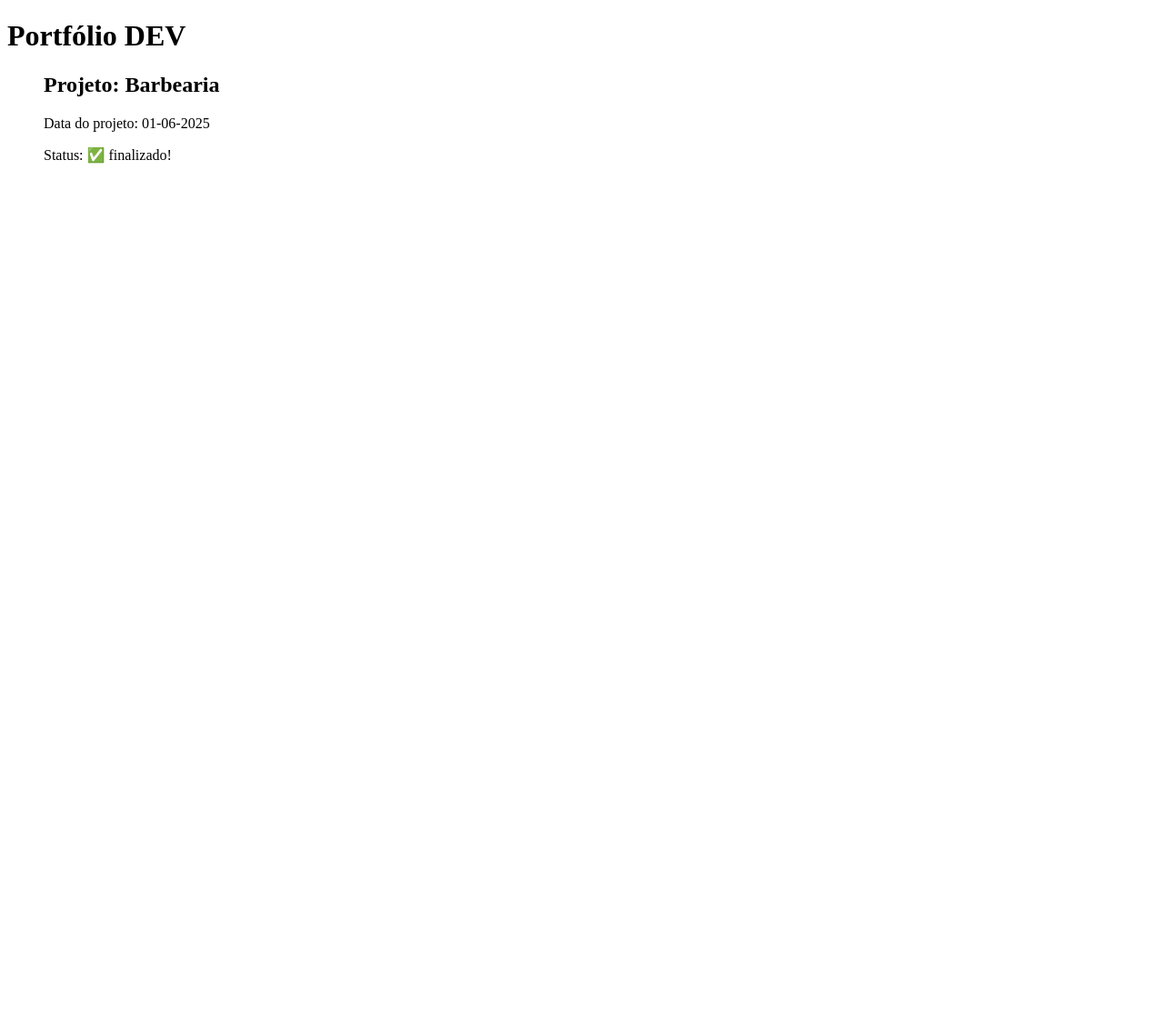
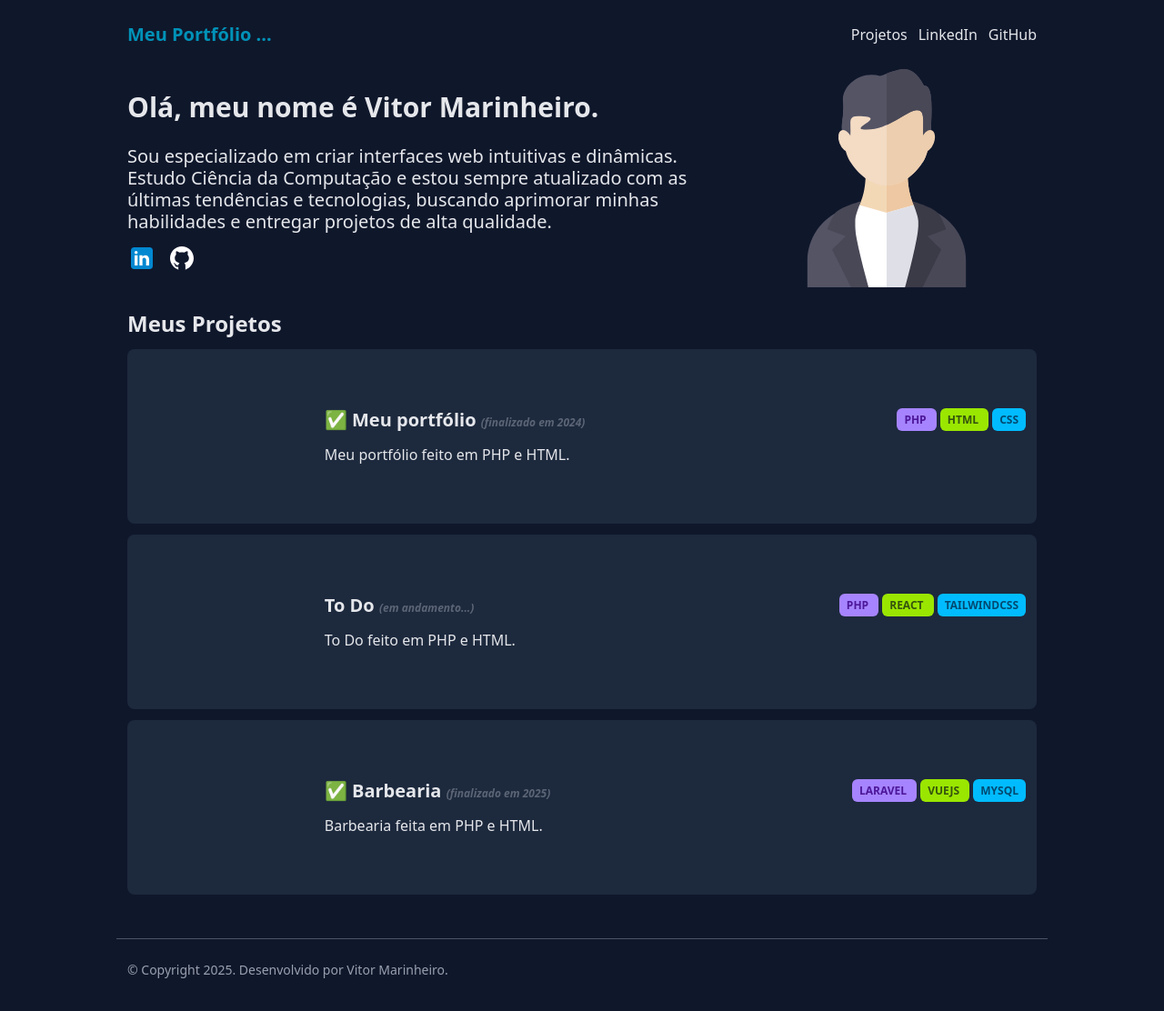
Before and after one commit to vitormarinheiro1/MyPortfolio, a PHP site: page / in a window 1280 px wide. Shown: the whole page at 91% size. Before the commit the page ends 180 px from the top, so only its background shows below. Run offline with PHP 8.4, Linux system fonts and the light colour scheme.

Commit message:
feat: add estilização com tailwind e organizacao do projeto

```diff
--- /dev/null
+++ b/components/footer.php
@@ -0,0 +1,5 @@
+<footer class="mx-auto max-w-screen-lg min-h-20">
+    <div class="border-t border-gray-600 pt-6 px-3 text-gray-400 text-sm">
+        &copy; Copyright <?=date('Y') ?>. Desenvolvido por Vitor Marinheiro.
+    </div>
+</footer>
--- /dev/null
+++ b/components/header.php
@@ -0,0 +1,23 @@
+<?php
+
+$itens = [
+    ['href' => '#projetos', 'texto' => 'Projetos'],
+    ['href' => 'https://www.linkedin.com/in/vitor-marinheiro-590a461ba/', 'texto' => 'LinkedIn'],
+    ['href' => 'https://github.com/vitormarinheiro1', 'texto' => 'GitHub'],
+];
+
+?>
+
+<header class="mx-auto max-w-screen-lg px-3 py-6 flex items-center justify-between">
+    <div class="font-bold text-xl text-cyan-600">
+        Meu Portfólio ...
+    </div>
+
+    <div>
+        <ul class="flex gap-3 font-medium text-gray-200">
+            <?php foreach ($itens as $item): ?>
+                <li><a href="<?= $item['href'] ?>" class="hover:underline"><?= $item['texto'] ?></a></li>
+            <?php endforeach; ?>
+        </ul>
+    </div>
+</header>
--- /dev/null
+++ b/components/hero.php
@@ -0,0 +1,27 @@
+<?php
+
+$itens = [
+    ['href' => 'https://www.linkedin.com/in/vitor-marinheiro-590a461ba/', 'alt' => 'LinkedIn', 'src' => './img/linkedin.svg'],
+    ['href' => 'https://github.com/vitormarinheiro1', 'alt' => 'GitHub', 'src' => './img/github.svg'],
+];
+
+?>
+
+<section class="flex gap-x-3">
+    <!-- Titulo e Descricao -->
+    <div class="w-2/3">
+        <h1 class="text-3xl font-bold">Olá, meu nome é Vitor Marinheiro.</h1>
+        <p class="text-xl leading-6 mt-6">Sou especializado em criar interfaces web intuitivas e dinâmicas. Estudo Ciência da Computação e estou sempre atualizado com as últimas tendências e tecnologias, buscando aprimorar minhas habilidades e entregar projetos de alta qualidade.</p>
+        <p>
+        <ul class="flex gap-3 mt-3">
+            <?php foreach ($itens as $item): ?>
+                <li><a href="<?= $item['href'] ?>" target="_blank"><img class="h-8 hover:animate-bounce" src="<?= $item['src'] ?>" alt="<?= $item['alt'] ?>"></a></li>
+            <?php endforeach; ?>
+        </ul>
+        </p>
+    </div>
+    <!-- Imagem -->
+    <div class="w-1/3 flex items-center justify-center">
+        <img class="h-60 -mt-6 hover:animate-ping" src="./img/avatar.svg" alt="Avatar ">
+    </div>
+</section>
--- /dev/null
+++ b/components/projects.php
@@ -0,0 +1,63 @@
+<?php
+$projects = [
+    [
+        "name" => "Meu portfólio",
+        "description" => "Meu portfólio feito em PHP e HTML.",
+        "finish" => true,
+        "year" => 2024,
+        "stack" => ["PHP", "HTML", "CSS"],
+        "img" => ""
+    ],
+    [
+        "name" => "To Do",
+        "description" => "To Do feito em PHP e HTML.",
+        "finish" => false,
+        "year" => 2024,
+        "stack" => ["PHP", "REACT", "TAILWINDCSS"],
+        "img" => ""
+    ],
+    [
+        "name" => "Barbearia",
+        "description" => "Barbearia feita em PHP e HTML.",
+        "finish" => true,
+        "year" => 2025,
+        "stack" => ["LARAVEL", "VUEJS", "MYSQL"],
+        "img" => ""
+    ],
+];
+?>
+
+<section class="space-y-3 py-6 ">
+    <h2 class="text-2xl font-bold">Meus Projetos</h2>
+    <!-- Projeto -->
+    <?php foreach ($projects as $project): ?>
+        <div class="flex items-center bg-slate-800 rounded-lg p-3 space-x-3">
+            <div class="w-1/5 flex items-center justify-middle">
+                <img src="<?= $project['img'] ?>" class="h-42 rounded-md">
+            </div>
+            <div class="w-4/5 space-y-3">
+                <div class="flex gap-3 justify-between">
+                    <h3 class="font-semibold text-xl">
+                        <?php if ($project['finish']): ?>✅<?php endif; ?>
+                        <?= $project['name'] ?>
+                        <?php if ($project['finish']): ?><span class="text-xs text-gray-400 opacity-50 italic">(finalizado em <?= $project['year'] ?>)</span>
+                        <?php else: ?>
+                            <span class="text-xs text-gray-400 opacity-50 italic">(em andamento...)</span>
+                        <?php endif; ?>
+                    </h3>
+                    <div class="space-x-1">
+                        <?php
+                        $colors = ['violet', 'lime', 'sky', 'rose', 'amber', 'teal', 'purple'];
+                        foreach ($project['stack'] as $posicao => $tech):
+                        ?>
+                        <span class="bg-<?=$colors[$posicao] ?>-400 text-<?=$colors[$posicao] ?>-900 rounded-md px-2 py-1 font-semibold text-xs uppercase">
+                            <?=$tech?>
+                        </span>
+                       <?php endforeach; ?>
+                    </div>
+                </div>
+                <p class="leading-6"><?= $project['description'] ?></p>
+            </div>
+        </div>
+    <?php endforeach; ?>
+</section>
--- a/index.php
+++ b/index.php
@@ -1,108 +1,25 @@
 <!DOCTYPE html>
-<html lang="en">
+<html lang="pt-BR">
 
 <head>
     <meta charset="UTF-8">
     <meta name="viewport" content="width=device-width, initial-scale=1.0">
-    <title>Portfólio DEV</title>
+    <script src="https://unpkg.com/@tailwindcss/browser@4"></script>
+    <title>Meu portfólio</title>
 </head>
 
-<body>
-    <h1>
-        <?php
-        echo "Portfólio DEV";
+<body class="bg-slate-900 text-gray-200">
+    <!-- Header -->
+    <?php include('./components/header.php'); ?>
 
-        $projects = [
-            [
-                "name" => "Meu portfólio",
-                "description" => "Meu portfólio feito em PHP e HTML.",
-                "finish" => true,
-                "dateOfProject" => "24-01-2025",
-            ],
-            [
-                "name" => "To Do",
-                "description" => "To Do feito em PHP e HTML.",
-                "finish" => false,
-                "dateOfProject" => "24-01-2025",
-            ],
-            [
-                "name" => "Barbearia",
-                "description" => "Barbearia feita em PHP e HTML.",
-                "finish" => true,
-                "dateOfProject" => "01-06-2025",
-            ],
-        ];
+    <main class="mx-auto max-w-screen-lg min-h-20 px-3 py-6">
+        <!-- Hero -->
+        <?php include('./components/hero.php'); ?>
+        <!-- Projetos -->
+        <?php include('./components/projects.php'); ?>
+    </main>
 
-        function isProjetoFinalizado($project)
-        {
-
-            if ($project) {
-                return "✅ finalizado!";
-            }
-
-            return "⛔ não finalizado!";
-        }
-
-        function filterProject($projects, $finish = null)
-        {
-            // se for nulo retorna todos os projetos
-            if (is_null($finish)) {
-                return $projects;
-            }
-
-            $filtrados = [];
-
-            // caso meu projeto esteja finalizado eu vou adicionar dentro de filtrados esse projeto
-            foreach ($projects as $project) {
-                if (
-                    $project['finish'] === $finish
-                ) {
-                    // adiciona no array filtrados o projeto
-                    $filtrados[] = $project;
-                }
-            }
-
-            return $filtrados;
-        }
-
-        function filterDate($projects, $dateOfProject = null)
-        {
-            // se for nulo retorna todos os projetos
-            if (is_null($dateOfProject)) {
-                return $projects;
-            }
-
-            // array de filtrados
-            $filtrados = [];
-
-            // percorre a lista de projetos
-            foreach ($projects as $project) {
-                // caso a data do meu projeto for igual a data informada adicione esse projeto no filtro
-                if ($project['dateOfProject'] === $dateOfProject) {
-                    $filtrados[] = $project;
-                }
-            }
-
-            return $filtrados;
-        }
-
-        ?>
-    </h1>
-
-    <ul>
-        <?php foreach (filterDate($projects, '01-06-2025') as $project): ?>
-
-            <div>
-                <h2>Projeto: <?= $project['name'] ?></h2>
-                <p>Data do projeto: <?= $project['dateOfProject'] ?></p>
-            </div>
-
-            <div> Status:
-                <?= isProjetoFinalizado($project['finish']); ?>
-            </div>
-        <?php endforeach; ?>
-    </ul>
-
+    <!-- Rodape -->
+    <?php include('./components/footer.php'); ?>
 </body>
-
 </html>
```
Also changed, not shown: img/avatar.svg (added), img/github.svg (added), img/linkedin.svg (added).
